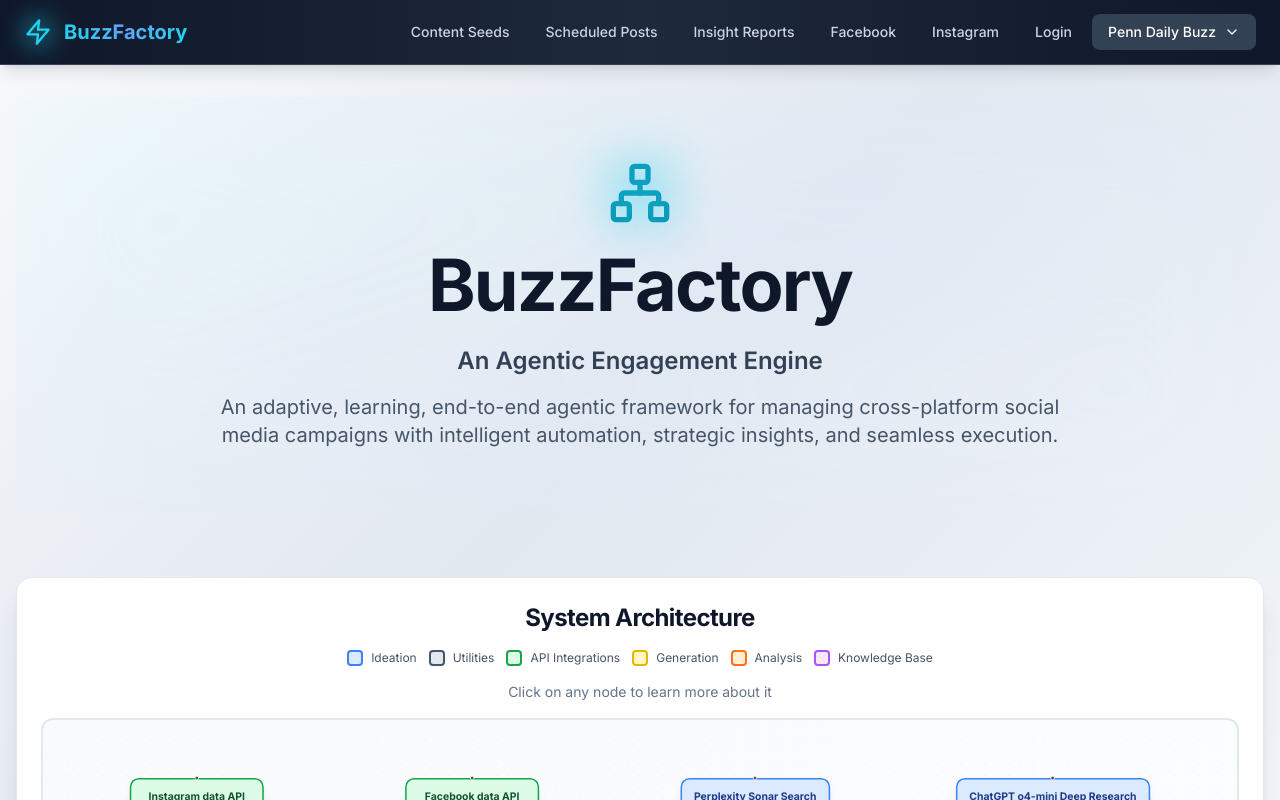
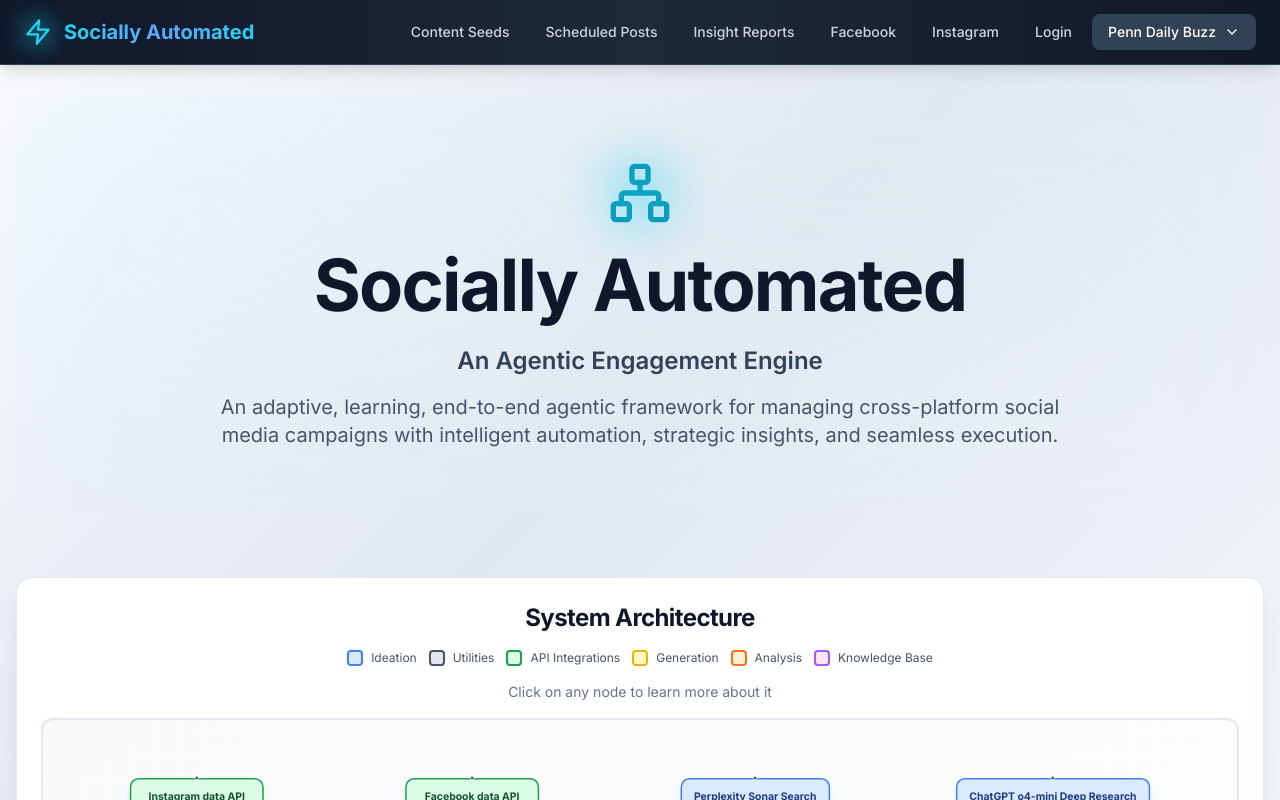
Before and after one commit to ethanrimes/agentic-campaign-mgmt-v2, a Next.js app in the folder frontend/: page / in a window 1280 px wide. Shown: the top 800 px of the page. Built offline with nearby package versions, Linux system fonts and the light colour scheme.

Commit message:
I have fixed the linking to content seeds on the frontend

```diff
--- a/frontend/app/login/page.tsx
+++ b/frontend/app/login/page.tsx
@@ -25,7 +25,7 @@
             {/* Title */}
             <div className="text-center mb-8">
               <h1 className="text-3xl font-bold text-slate-900 mb-2">
-                BuzzFactory
+                Socially Automated
               </h1>
               <p className="text-slate-600">
                 Sign in to manage your campaigns
--- a/frontend/app/page.tsx
+++ b/frontend/app/page.tsx
@@ -55,7 +55,7 @@
             </div>
           </div>
           <h1 className="text-6xl md:text-7xl font-bold mb-6 text-slate-900">
-            BuzzFactory
+            Socially Automated
           </h1>
           <p className="text-2xl font-semibold text-slate-700 mb-4">
             An Agentic Engagement Engine
--- a/frontend/components/layout/Navigation.tsx
+++ b/frontend/components/layout/Navigation.tsx
@@ -36,7 +36,7 @@
               <div className="absolute inset-0 blur-md bg-cyan-400 opacity-40 group-hover:opacity-60 transition-opacity"></div>
             </div>
             <span className="bg-gradient-to-r from-cyan-400 via-blue-400 to-cyan-400 bg-clip-text text-transparent">
-              BuzzFactory
+              Socially Automated
             </span>
           </Link>
 
```
